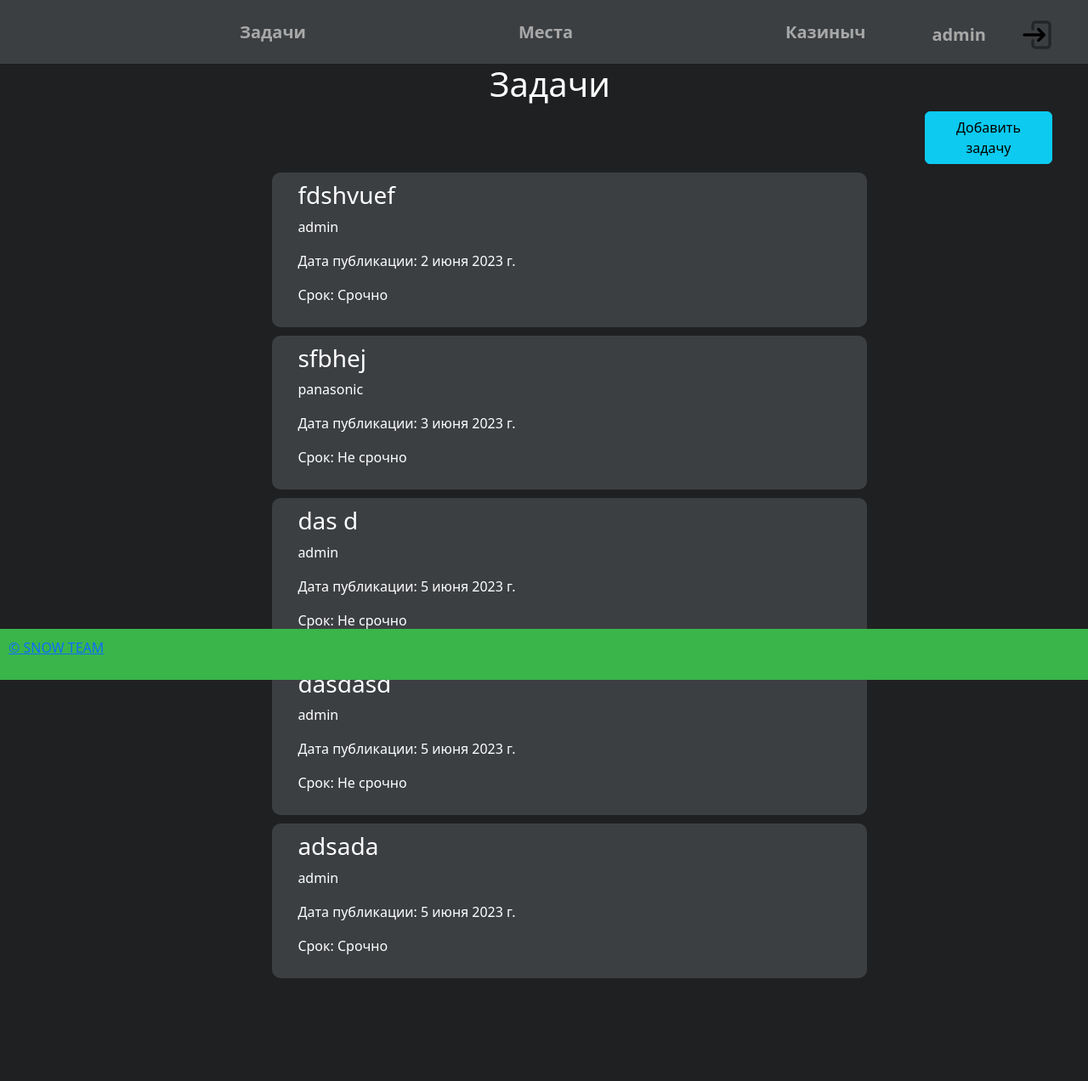
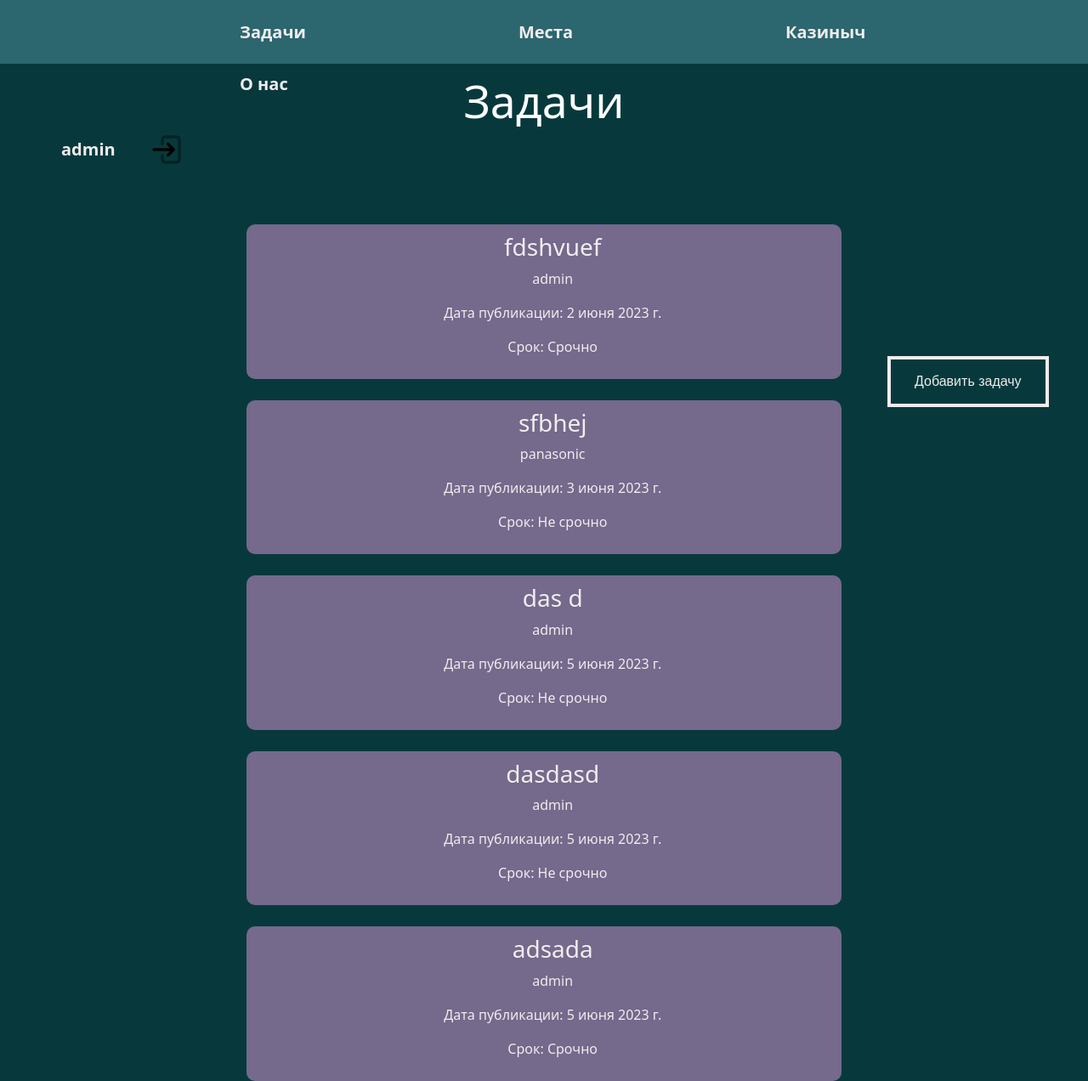
Before and after one commit to krekermove/websiteproj, a Django app: page / in a window 1280 px wide. Shown: the whole page at 85% size. Before the commit the page ends 1151 px from the top, so only its background shows below. Run offline with Django 4.2, Linux system fonts and the light colour scheme; a user stored in the database is signed in; data comes from the database, SQL or seed files in the repository; both versions use the stored data as it was after the commit.

Commit message:
Добавил фронта.

```diff
--- a/main/static/main/css/index.css
+++ b/main/static/main/css/index.css
@@ -12,8 +12,16 @@
 	}
 }
 body{
-	background: #1F2022;
+	background: #07393C;
 	color: #fff;
+}
+.place{
+  max-height: 100%;
+  max-width: 100%;
+  top: 0;
+  left: 0;
+  width: 100%;
+  height: 100%;
 }
 .zaregan{
 	background-color: red;
@@ -38,8 +46,7 @@
 }
 .navbar{
 	height: 75px;
-	background: #3C3F42;
-	color: #A8A8A8;
+	background: #2c666e;
 }
 
 .navbar ul{
@@ -66,6 +73,7 @@
 	margin-top: 15px;
 	font-family: inherit;
 	font-weight: bold;
+	color: #F0EDEE;
 }
 .navbar a:hover, .navbar li:hover{
 	color: #fff;
@@ -85,7 +93,7 @@
 	right: 2rem;
 	top: 90px;
 	width: 300px;
-	background: rgb(255,255,255,0.1);
+	background: #75698c;
 	text-align: center;
 	display: none;
 	border-radius: 10px;
@@ -160,9 +168,41 @@
 	margin-right: 40px;
 	margin-top: 10px;
 }
-.add_task_button{
-	width: 150px;
-	margin-left: 85%;
+.double-border-button {
+  height: 60px;
+  weight: 110px;
+  top: 250px;
+  left: 80%;
+  right: 0;
+  bottom: 0;
+  background: #07393c;
+  text-decoration: none;
+  display: inline-block;
+  margin: 10px 20px;
+  padding: 10px 30px;
+  position: relative;
+  border: 2px solid #f0edee;
+  color: #f0edee;
+  font-family: 'Montserrat', sans-serif;
+  transition: .4s;
+}
+.double-border-button:after {
+  content: "";
+  position: absolute;
+  top: 0;
+  left: 0;
+  right: 0;
+  bottom: 0;
+  width: 100%;
+  height: 100%;
+  margin: auto;
+  border: 2px solid rgba(240, 237, 238, 1);
+  transition: .4s;
+}
+.double-border-button:hover:after {
+  border-color: #f0edee;
+  width: calc(100% - 10px);
+  height: calc(100% + 10px);
 }
 form {
 	margin-left: 5%;
@@ -175,14 +215,22 @@
 	margin-left: 8%;
 }
 .tasks_article{
-	margin-left: 45%;
+    font-size: 40pt;
+    margin-top: 12px;
+    margin-left: auto;
+    margin-right: auto;
+    text-align: center;
+}
+.listTasks{
+    align-items: center;
 }
 .tasks{
-	margin-top: 10px;
-	margin-left: 25%;
+    margin-left: auto;
+    margin-right: auto;
+    text-align: center;
+	margin-top: 25px;
 	width: 700px;
-	background: #3C3F42;
-	align-items: center;
+	background: #75698c;
 	border-radius: 10px;
 	padding: 10px;
 }
@@ -194,7 +242,7 @@
 }
 .post a{
 	text-decoration: none;
-	color: #fff;
+	color: #F0EDEE;
 }
 /*.post{
 	margin-top: 10px;
@@ -203,11 +251,21 @@
 	align-items: center;
 	padding: 10px;
 }*/
-#footer {
-    position: fixed; /* Фиксированное положение */
-    left: 0; bottom: 0; /* Левый нижний угол */
+.footer {
+    bottom: 0;
+    left: 0;
+    padding: 10px 20px; /* Поля вокруг текста #0C91F0 */
+    background: #2c666e; /* Цвет фона */
+    margin-top: 20px;
+
+   }
+.footer a{
     padding: 10px; /* Поля вокруг текста */
-    background: #39b54a; /* Цвет фона */
-    color: #fff; /* Цвет текста */
-    width: 100%; /* Ширина слоя */
+    color: #F0EDEE; /* Цвет текста */
    }
+
+/*
+back: #0C91F0 / #113B7A / #194370
+up and foo: #2c666e
+text: #F0EDEE
+*/
--- a/main/templates/main/index.html
+++ b/main/templates/main/index.html
@@ -6,9 +6,10 @@
 {% block content %}
     {% if user.is_authenticated %}
 	    <h1 class="tasks_article">Задачи</h1>
-        <div class="add_task_button">
-            <a href="{% url 'create' %}"><button type="button" class="btn btn-info">Добавить задачу</button></a>
+        <div>
+            <a href="{% url 'create' %}"><button type="button" class="double-border-button">Добавить задачу</button></a>
         </div>
+        <div class="listTasks">
             {% for el in tasks %}
                 <div class="post">
                     <a href="{{ el.get_absolute_url }}">
@@ -21,5 +22,6 @@
                     </a>
                 </div>
             {% endfor %}
+        </div>
     {% endif %}
 {% endblock %}
--- a/main/templates/main/layout.html
+++ b/main/templates/main/layout.html
@@ -10,11 +10,13 @@
 	<link rel="icon" href="{% static 'main/img/favicon.png' %}" type="image/jpeg">
 </head>
 <body>
+<div class="place">
 	<div class="navbar">
 		<ul>
 			<li><a href="{% url 'home' %}" class="links"><p>Задачи</p></a></li>
 			<li><a href="{% url 'places' %}" class="links"><p>Места</p></a></li>
 			<li><a href="{% url 'casino' %}" class="links"><p>Казиныч</p></a></li>
+			<li><a href="{% url 'info' %}" class="links"><p>О нас</p></a></li>
 		</ul>
         <div class="auth">
             {% if user.is_authenticated %}
@@ -44,6 +46,7 @@
 		<li><a href="{% url 'home' %}" class="links"><p>Задачи</p></a></li>
 		<li><a href="{% url 'places' %}" class="links"><p>Места</p></a></li>
 		<li><a href="{% url 'casino' %}" class="links"><p>Казиныч</p></a></li>
+		<li><a href="{% url 'info' %}" class="links"><p>О нас</p></a></li>
 		{% if user.is_authenticated %}
 			<li><a href="{% url 'profile' %}"><p>Личный кабинет</p></a></li>
 			<li><a href="{% url 'logout' %}"><p>Выйти</p></a></li>
@@ -54,8 +57,6 @@
 	<script src="{% static 'main/js/script.js' %}"></script>
 	{% block content %}
 	{% endblock %}
-	<div id="footer">
-   		<a href="{% url 'info' %}"><p>&copy; SNOW TEAM</p></a>
-  	</div>
+</div>
 </body>
 </html>
```
Also changed, not shown: casino/static/casino/css/door.css (+33 -14 lines), casino/static/casino/css/main.css (added, +10 -0 lines), casino/static/casino/js/door.js (+16 -10 lines), casino/templates/casino/casino.html (+4 -3 lines), casino/templates/casino/door.html (+6 -4 lines), casino/static/casino/img/back.jpg (added), casino/static/casino/img/back.png (added), casino/static/casino/img/close.jpg (deleted), casino/static/casino/img/close.png (added), db.sqlite3, 4 other files. Lines whose indentation alone changed are shown as unchanged.
